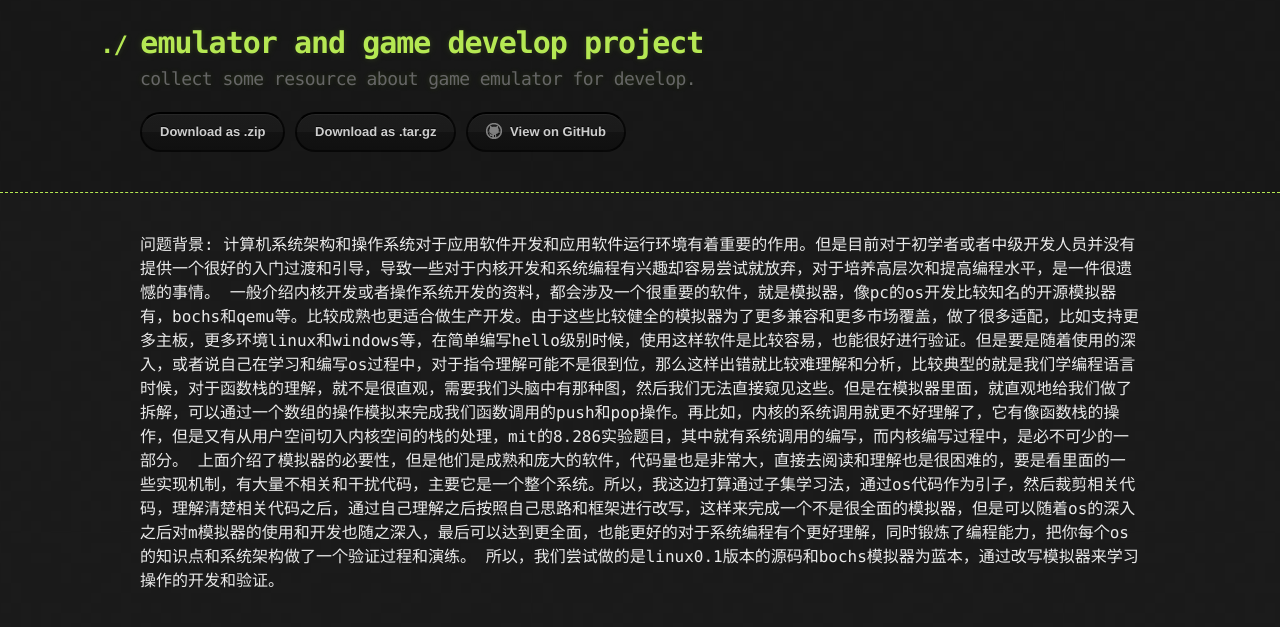
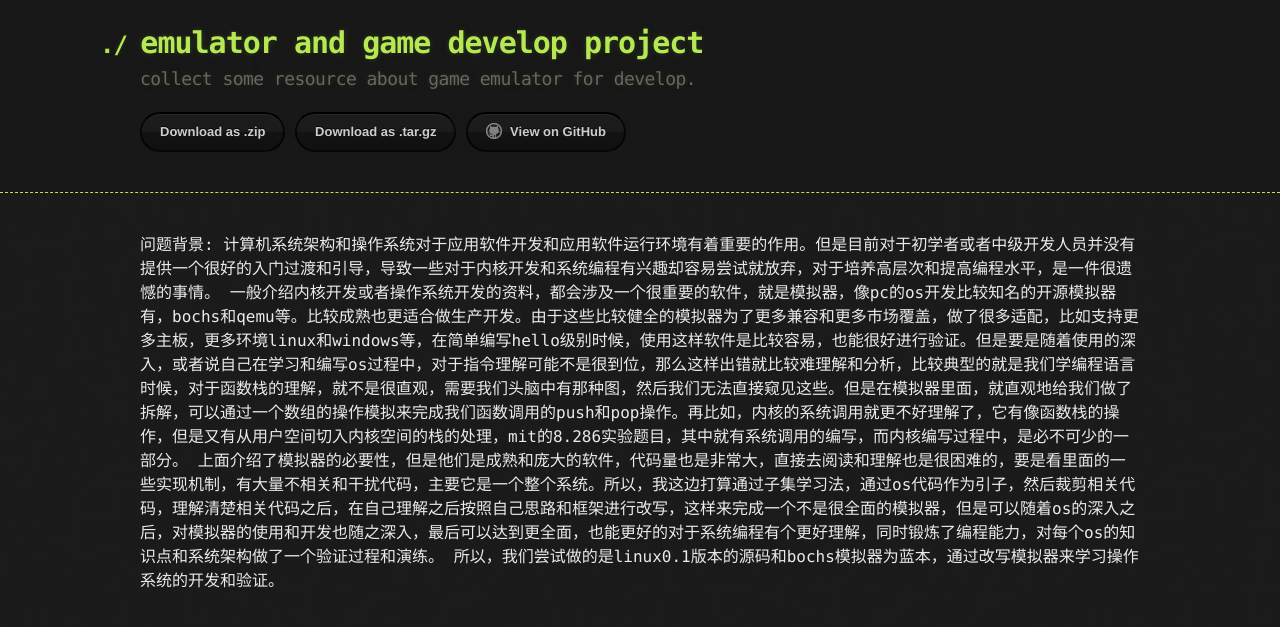
Before and after one commit to jinjiacun123/jinjiacun123.github.io, a Jekyll site: the page built from paper.md, in a window 1280 px wide. Shown: the top 627 px of the page. Built offline with Jekyll 4.4.1, drawn with Linux system fonts in a browser that asks for light colours; our own code applies the rules of GitHub Pages for plain Markdown files.

Commit message:
更新 paper.md
修改一些语句

```diff
--- a/paper.md
+++ b/paper.md
@@ -1,5 +1,5 @@
 问题背景:
 计算机系统架构和操作系统对于应用软件开发和应用软件运行环境有着重要的作用。但是目前对于初学者或者中级开发人员并没有提供一个很好的入门过渡和引导，导致一些对于内核开发和系统编程有兴趣却容易尝试就放弃，对于培养高层次和提高编程水平，是一件很遗憾的事情。
     一般介绍内核开发或者操作系统开发的资料，都会涉及一个很重要的软件，就是模拟器，像pc的os开发比较知名的开源模拟器有，bochs和qemu等。比较成熟也更适合做生产开发。由于这些比较健全的模拟器为了更多兼容和更多市场覆盖，做了很多适配，比如支持更多主板，更多环境linux和windows等，在简单编写hello级别时候，使用这样软件是比较容易，也能很好进行验证。但是要是随着使用的深入，或者说自己在学习和编写os过程中，对于指令理解可能不是很到位，那么这样出错就比较难理解和分析，比较典型的就是我们学编程语言时候，对于函数栈的理解，就不是很直观，需要我们头脑中有那种图，然后我们无法直接窥见这些。但是在模拟器里面，就直观地给我们做了拆解，可以通过一个数组的操作模拟来完成我们函数调用的push和pop操作。再比如，内核的系统调用就更不好理解了，它有像函数栈的操作，但是又有从用户空间切入内核空间的栈的处理，mit的8.286实验题目，其中就有系统调用的编写，而内核编写过程中，是必不可少的一部分。
-      上面介绍了模拟器的必要性，但是他们是成熟和庞大的软件，代码量也是非常大，直接去阅读和理解也是很困难的，要是看里面的一些实现机制，有大量不相关和干扰代码，主要它是一个整个系统。所以，我这边打算通过子集学习法，通过os代码作为引子，然后裁剪相关代码，理解清楚相关代码之后，通过自己理解之后按照自己思路和框架进行改写，这样来完成一个不是很全面的模拟器，但是可以随着os的深入之后对m模拟器的使用和开发也随之深入，最后可以达到更全面，也能更好的对于系统编程有个更好理解，同时锻炼了编程能力，把你每个os的知识点和系统架构做了一个验证过程和演练。
-   所以，我们尝试做的是linux0.1版本的源码和bochs模拟器为蓝本，通过改写模拟器来学习操作的开发和验证。
+      上面介绍了模拟器的必要性，但是他们是成熟和庞大的软件，代码量也是非常大，直接去阅读和理解也是很困难的，要是看里面的一些实现机制，有大量不相关和干扰代码，主要它是一个整个系统。所以，我这边打算通过子集学习法，通过os代码作为引子，然后裁剪相关代码，理解清楚相关代码之后，在自己理解之后按照自己思路和框架进行改写，这样来完成一个不是很全面的模拟器，但是可以随着os的深入之后，对模拟器的使用和开发也随之深入，最后可以达到更全面，也能更好的对于系统编程有个更好理解，同时锻炼了编程能力，对每个os的知识点和系统架构做了一个验证过程和演练。
+   所以，我们尝试做的是linux0.1版本的源码和bochs模拟器为蓝本，通过改写模拟器来学习操作系统的开发和验证。
```
